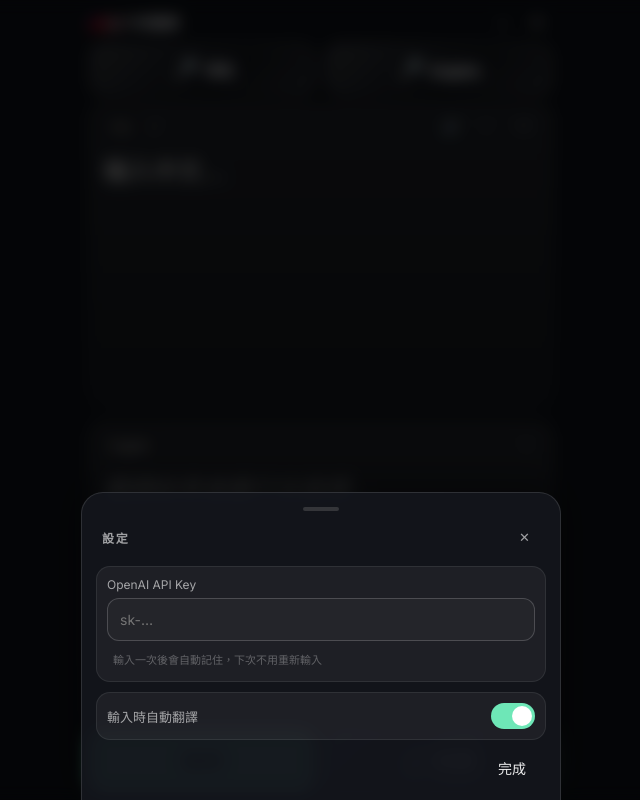
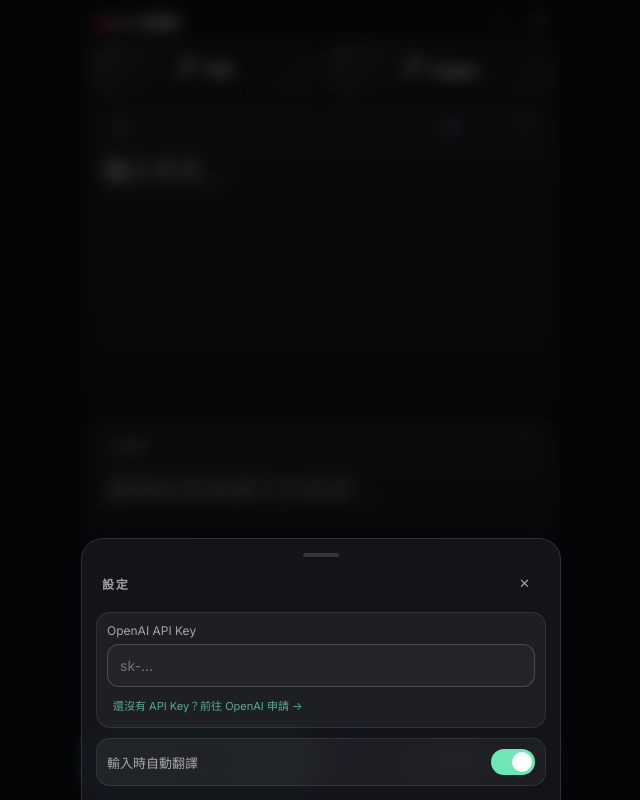
Before and after one commit to Kenkenno1/TW-ENG-translator, a plain HTML site: page index.html in a window 1280 px wide. Shown: the whole page, without its empty margins (319-959 px from the left). Drawn offline with Linux system fonts and the light colour scheme.

Commit message:
Simplify settings panel: remove Done button, replace hint with OpenAI API key signup link
Co-Authored-By: Claude Opus 4.6 <noreply@anthropic.com>

```diff
--- a/index.html
+++ b/index.html
@@ -495,7 +495,9 @@
     .in:focus, .modal select:focus{border-color:var(--focus)}
     .tog{display:flex;align-items:center;justify-content:space-between;gap:10px}
     .tog span{font-size:13px;color:var(--muted)}
-    .hint{font-size:11px;color:var(--muted);opacity:0.5;padding:4px 6px}
+    .hint{font-size:11px;color:var(--muted);opacity:0.7;padding:4px 6px}
+    .hint a{color:var(--accent);text-decoration:none}
+    .hint a:hover{text-decoration:underline}
 
     /* Toggle switch */
     .switch{position:relative;width:44px;height:26px;flex-shrink:0}
@@ -652,7 +654,7 @@
       <div class="field">
         <label for="apiKey">OpenAI API Key</label>
         <input class="in" id="apiKey" type="password" placeholder="sk-…" autocomplete="off" />
-        <div class="hint">輸入一次後會自動記住，下次不用重新輸入</div>
+        <div class="hint"><a href="https://platform.openai.com/api-keys" target="_blank" rel="noopener">還沒有 API Key？前往 OpenAI 申請 →</a></div>
       </div>
 
       <div class="field">
@@ -660,10 +662,6 @@
           <span>輸入時自動翻譯</span>
           <label class="switch"><input id="auto" type="checkbox" /><span class="slider"></span></label>
         </div>
-      </div>
-
-      <div style="display:flex;justify-content:flex-end;gap:6px;margin-top:12px;">
-        <button class="icon primary" id="btnDone" style="padding:10px 20px;font-size:14px;" title="完成">完成</button>
       </div>
     </div>
   </div>
@@ -821,7 +819,7 @@
       settingsOverlay: $('settingsOverlay'),
       btnSettings: $('btnSettings'),
       btnCloseSettings: $('btnCloseSettings'),
-      btnDone: $('btnDone'),
+      // btnDone removed
       btnTheme: $('btnTheme'),
       apiKey: $('apiKey'),
       auto: $('auto'),
@@ -1006,7 +1004,7 @@
     // --- Settings ---
     el.btnSettings.addEventListener('click', () => openSettings(true));
     el.btnCloseSettings.addEventListener('click', () => openSettings(false));
-    el.btnDone.addEventListener('click', () => openSettings(false));
+
     el.settingsOverlay.addEventListener('click', (e) => {
       if (e.target === el.settingsOverlay) openSettings(false);
     });
```
